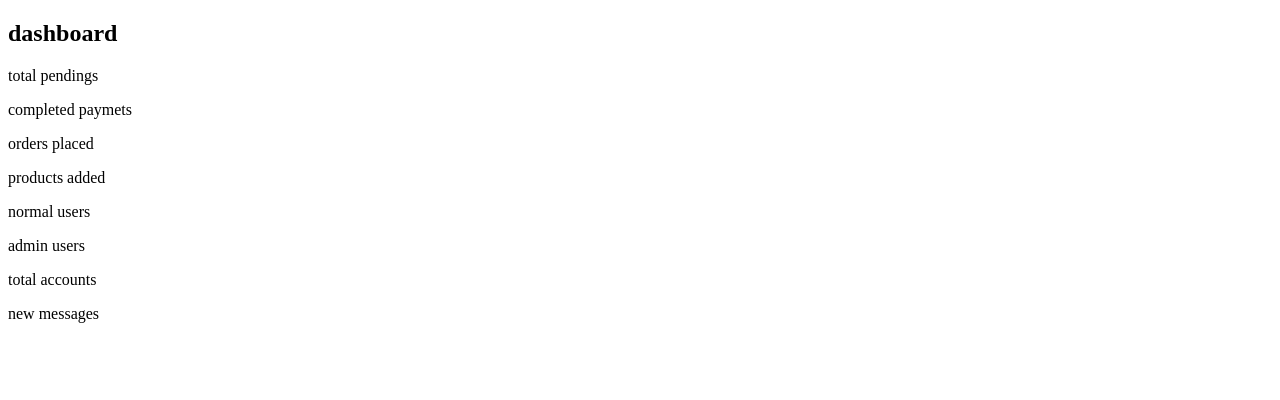
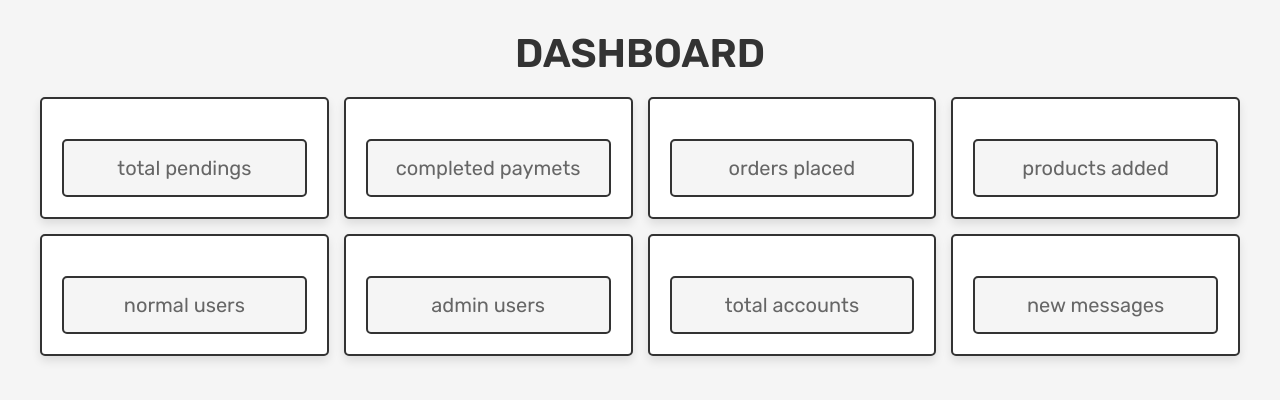
Before and after one commit to Lanarus/flower-shop, a PHP site: page /admin_page.php in a window 1280 px wide. Shown: the top 400 px of the page. Run offline with PHP 8.4, Linux system fonts and the light colour scheme.

Commit message:
admin style, dashboard css

```diff
--- a/admin_page.php
+++ b/admin_page.php
@@ -13,7 +13,7 @@
    <link rel="stylesheet" href="https://cdnjs.cloudflare.com/ajax/libs/font-awesome/6.0.0/css/all.min.css">
 
    <!-- custom admin css file link  -->
-   <link rel="stylesheet" href="css/admin_style.css">
+   <link rel="stylesheet" href="css/admin_style1.css">
 
 </head>
 <body>
--- /dev/null
+++ b/css/admin_style1.css
@@ -0,0 +1,140 @@
+@import url('https://fonts.googleapis.com/css2?family=Rubik:wght@300;400;500;600&display=swap');
+
+:root{
+   --pink:#e84393;
+   --red:#c0392b;
+   --orange:#f39c12;
+   --black:#333;
+   --white:#fff;
+   --light-color:#666;
+   --light-white:#ccc;
+   --light-bg:#f5f5f5;
+   --border:.2rem solid var(--black);
+   --box-shadow:0 .5rem 1rem rgba(0,0,0,.1);
+}
+
+*{
+   font-family: 'Rubik', sans-serif;
+   margin:0; padding:0;
+   box-sizing: border-box;
+   outline: none; border:none;
+   text-decoration: none;
+   transition:all .2s linear;
+}
+
+*::selection{
+   background-color: var(--pink);
+   color:var(--white);
+}
+
+*::-webkit-scrollbar{
+   height: .5rem;
+   width: 1rem;
+}
+
+*::-webkit-scrollbar-track{
+   background-color: transparent;
+}
+
+*::-webkit-scrollbar-thumb{
+   background-color: var(--pink);
+}
+
+html{
+   font-size: 62.5%;
+   overflow-x: hidden;
+   scroll-behavior: smooth;
+   scroll-padding-top: 6.5rem;
+}
+
+body{
+   background: var(--light-bg);
+}
+
+section{
+   padding:3rem 2rem;
+}
+
+.title{
+   text-align: center;
+   margin-bottom: 2rem;
+   color:var(--black);
+   text-transform: uppercase;
+   font-size: 4rem;
+}
+
+.btn,
+.delete-btn,
+.option-btn{
+   display: inline-block;
+   border-radius: .5rem;
+   margin-top: 1rem;
+   font-size: 1.8rem;
+   color:var(--white);
+   cursor: pointer;
+   padding:1rem 3rem;
+   text-transform: capitalize;
+}
+
+.message{
+   position: sticky;
+   top:0;
+   margin:0 auto;
+   max-width: 1200px;
+   background-color: var(--light-bg);
+   display: flex;
+   align-items: center;
+   padding:2rem;
+   gap:1.5rem;
+   z-index: 10000;
+   justify-content: space-between;
+}
+
+.message span{
+   color:var(--black);
+   font-size: 2rem;
+}
+
+.message i{
+   font-size: 2.5rem;
+   color:var(--red);
+   cursor: pointer;
+}
+
+.message i:hover{
+   transform: rotate(90deg);
+}
+
+
+.dashboard .box-container{
+    display: grid;
+    grid-template-columns: repeat(auto-fit, minmax(27rem, 1fr));
+    gap:1.5rem;
+    align-items: flex-start;
+    max-width: 1200px;
+    margin: 0 auto;
+ }
+
+ .dashboard .box-container .box{
+    text-align: center;
+    border:var(--border);
+    background-color: var(--white);
+    box-shadow: var(--box-shadow);
+    padding:2rem;
+    border-radius: .5rem;
+ }
+
+ .dashboard .box-container .box h3{
+   font-size: 4.5rem;
+   color:var(--black);
+}
+
+.dashboard .box-container .box p{
+   padding:1.5rem;
+   border-radius: .5rem;
+   background-color: var(--light-bg);
+   color:var(--light-color);
+   border:var(--border);
+   margin-top: 2rem;
+   font-size: 2rem;
+}
```
